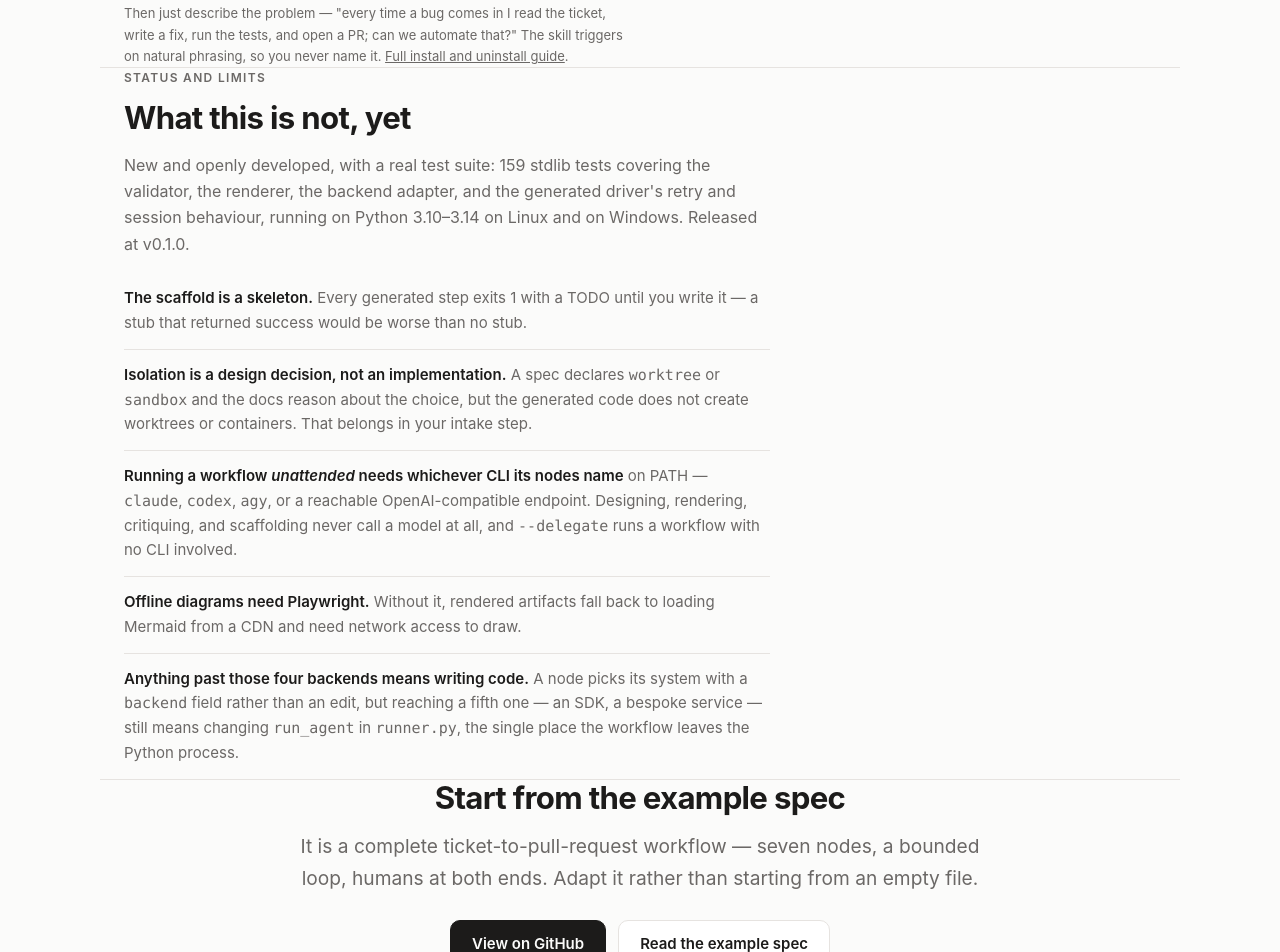
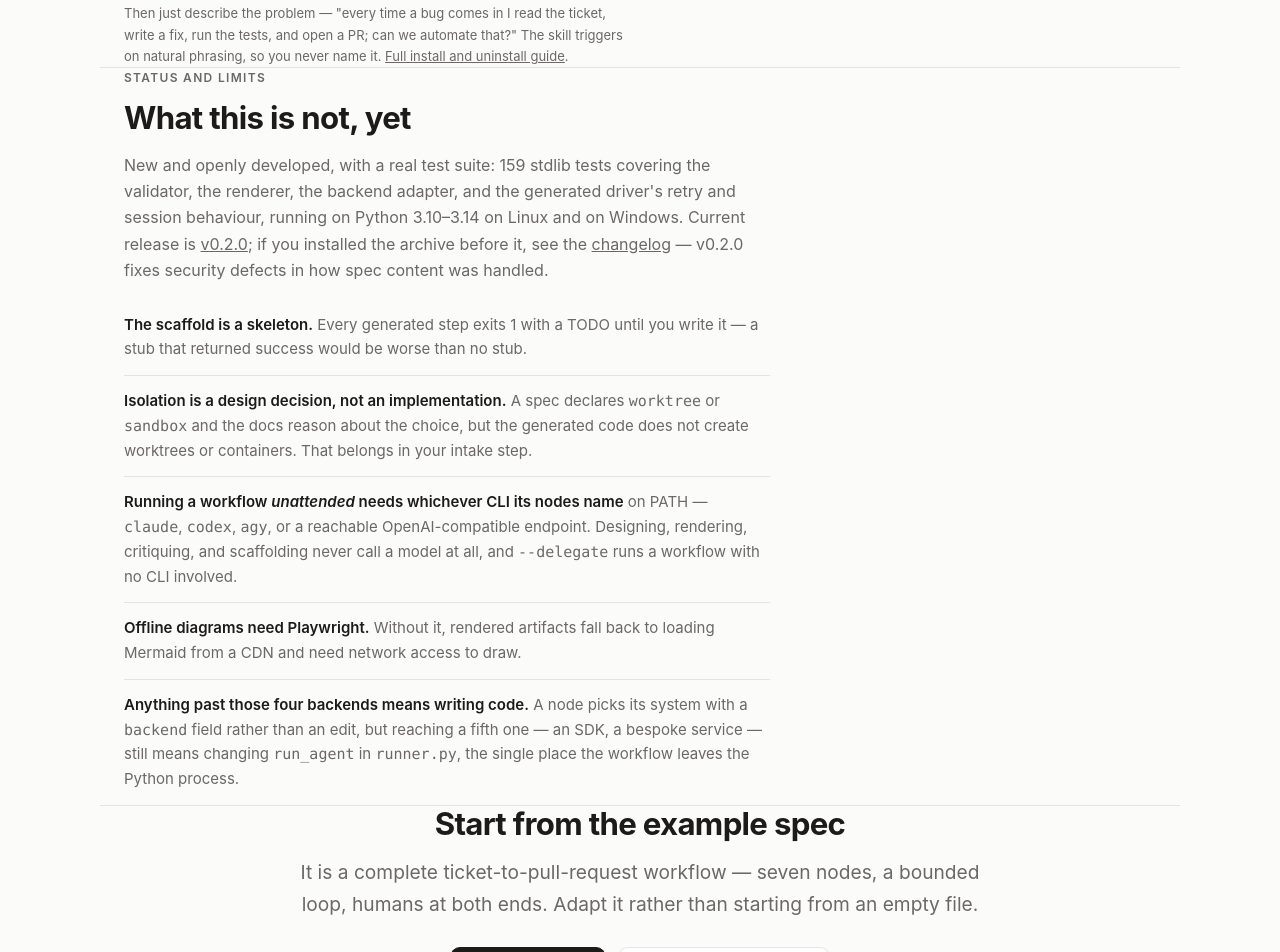
Before and after one commit to scottconverse/WorkflowWright, a plain HTML site: page docs/index.html in a window 1280 px wide. Shown: the part 5458-6410 px from the top of the page. Drawn offline with Linux system fonts and the light colour scheme.

Commit message:
Point every surface at v0.2.0, not just the manifest
Bumping plugin.json and calling that "the version work" was the same
mistake as everywhere else in this session: fix the instance in front of
me, skip the sweep. Enumerated the surfaces this time and found the
landing page still saying "Released at v0.1.0", and no route anywhere to
the changelog that had just been written.

- Landing page names the current release, links the changelog, and says
  plainly that v0.2.0 fixes security defects.
- README carries a short update banner at the top, since the people who
  need it are the ones who installed the archive and would otherwise have
  no reason to look.
- The manual's desktop/web section says what makes that route different:
  it is the only install that pins a version instead of tracking the
  branch, which is why it is the only one that needs re-uploading.

The `releases/latest` links in all three needed no change -- they resolve
to whatever is newest, so they self-heal on publish. That is worth keeping
rather than pinning.

```diff
--- a/docs/index.html
+++ b/docs/index.html
@@ -657,8 +657,11 @@ make test   <span class="t-dim"># 96 tests, no network</span></pre>
     <div class="prose">
       <p>New and openly developed, with a real test suite: 159 stdlib tests covering the
       validator, the renderer, the backend adapter, and the generated driver's retry and
-      session behaviour, running on Python 3.10–3.14 on Linux and on Windows. Released at
-      v0.1.0.</p>
+      session behaviour, running on Python 3.10–3.14 on Linux and on Windows. Current
+      release is <a href="https://github.com/scottconverse/WorkflowWright/releases/latest">v0.2.0</a>; if you installed the
+      archive before it, see the
+      <a href="https://github.com/scottconverse/WorkflowWright/blob/main/CHANGELOG.md">changelog</a> — v0.2.0 fixes security
+      defects in how spec content was handled.</p>
     </div>
     <ul class="limits" style="max-width:64ch">
       <li><b>The scaffold is a skeleton.</b> Every generated step exits 1 with a TODO until
```
Also changed, not shown: 3 other files.
